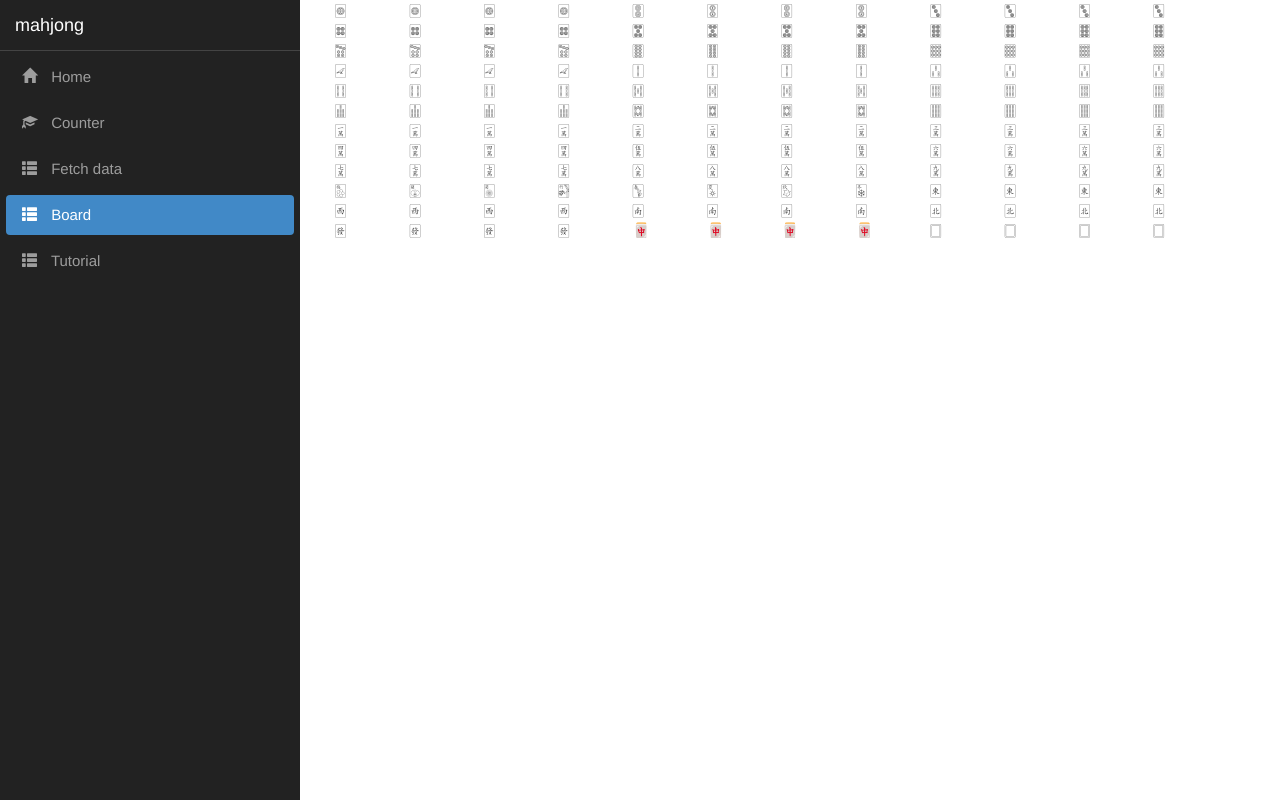
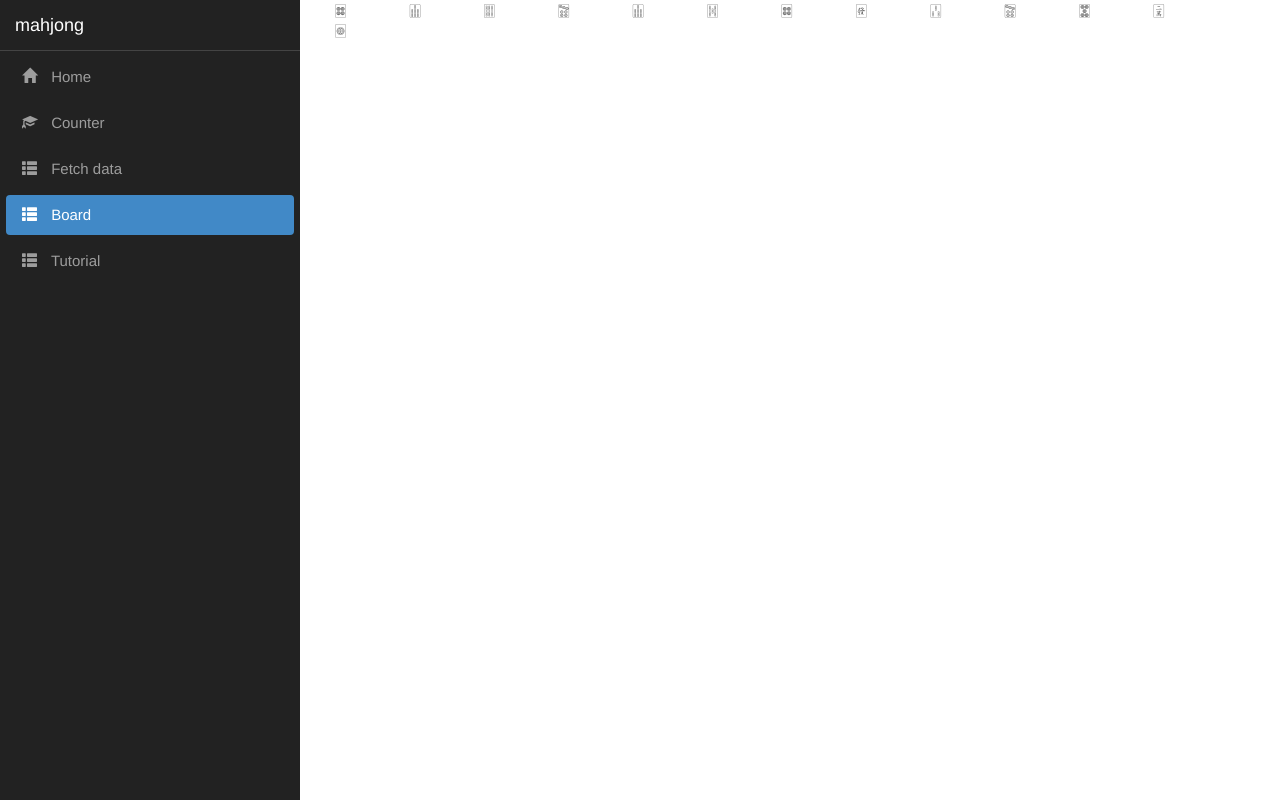
Before and after one commit to cyyeap/mahjong, an Angular app in the folder ClientApp/: page /board in a window 1280 px wide. Built offline with nearby package versions, Linux system fonts and the light colour scheme.

Commit message:
setup board and deal hands

```diff
--- a/ClientApp/src/app/board/board.component.html
+++ b/ClientApp/src/app/board/board.component.html
@@ -1,2 +1,2 @@
-<div *ngFor="let tile of deck.allTiles" class="content {{tile.getTileClass()}}" cdkDrag>
+<div *ngFor="let tile of hand.tiles" class="content {{tile.getTileClass()}}" cdkDrag>
 </div>
--- a/ClientApp/src/app/board/board.component.ts
+++ b/ClientApp/src/app/board/board.component.ts
@@ -1,5 +1,6 @@
 import { Component, OnInit } from '@angular/core';
 import { Deck } from '../models/deck';
+import { Hand } from '../models/hand';
 
 @Component({
   selector: 'app-board-component',
@@ -8,8 +9,17 @@ import { Deck } from '../models/deck';
 })
 export class BoardComponent implements OnInit {
   public deck: Deck;
+  public hand: Hand;
   constructor() {
     this.deck = new Deck();
+    this.hand = new Hand();
+    this.dealCardsToHand();
+  }
+
+  private dealCardsToHand() {
+    for (var index = 0; index < 13; index++) {
+      this.hand.addNewTile(this.deck.dealTile());
+    }
   }
 
   ngOnInit() {
--- a/ClientApp/src/app/models/deck.ts
+++ b/ClientApp/src/app/models/deck.ts
@@ -2,7 +2,6 @@ import { Tile } from "./tile";
 import { Suit } from "./suit";
 import { SuitFlag } from '../enums/suit-flag.enum';
 import { NumberFlag } from '../enums/number-flag.enum';
-import { TileType } from '../enums/tile-type.enum';
 import { Bonus } from './bonus';
 import { SpecialTileFlag } from '../enums/special-tile-flag.enum';
 import { WindFlag } from '../enums/wind-flag.enum';
@@ -13,21 +12,29 @@ import { Dragon } from './dragon';
 export class Deck {
     allTiles: Array<Tile> = [];
 
-
     constructor() {
         this.createNewDeck()
     }
 
+    public dealTile() {
+        let poppedTile = this.allTiles.pop();
+        return poppedTile;
+    }
+
+    public tilesLeft() {
+        return this.allTiles.length;
+    }
+
     private createNewDeck() {
-        console.log(this.allTiles.length);
         this.createSuits();
-        console.log(this.allTiles.length);
         this.createBonuses();
-        console.log(this.allTiles.length);
         this.createWinds();
-        console.log(this.allTiles.length);
         this.createDragons();
-        console.log(this.allTiles.length);
+        this.shuffle();
+    }
+
+    private shuffle() {
+        this.allTiles.sort(() => Math.random() - 0.5);
     }
 
     private appendSameTilesFourTimes(tile: Tile) {
--- a/ClientApp/src/app/models/hand.ts
+++ b/ClientApp/src/app/models/hand.ts
@@ -1,16 +1,20 @@
 import { Tile } from "./tile";
 
 export class Hand {
-    MAX_NUMBER_OF_TILES: number = 13;
-    tiles: Array<Tile> = [];
+    MAX_NUMBER_OF_TILES: number = 134
+    public tiles: Array<Tile> = [];
 
-    getNewTile(newTile: Tile) {
-        if (this.tiles.length >= this.MAX_NUMBER_OF_TILES)
-        {
-            console.log('hand has more than 13 titles');
+    public addNewTile(newTile: Tile) {
+        if (this.tiles.length >= this.MAX_NUMBER_OF_TILES) {
+            console.log('hand has more than 14 tites');
             return;
         }
 
         this.tiles.push(newTile);
     }
+
+    public removeTile(position: Tile) {
+
+    }
+
 }
```
